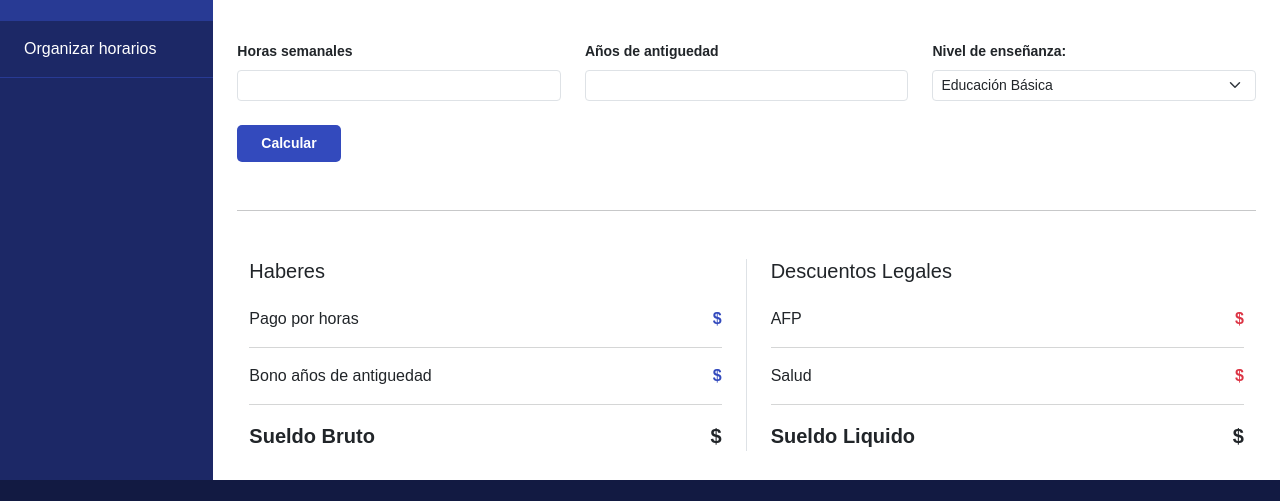
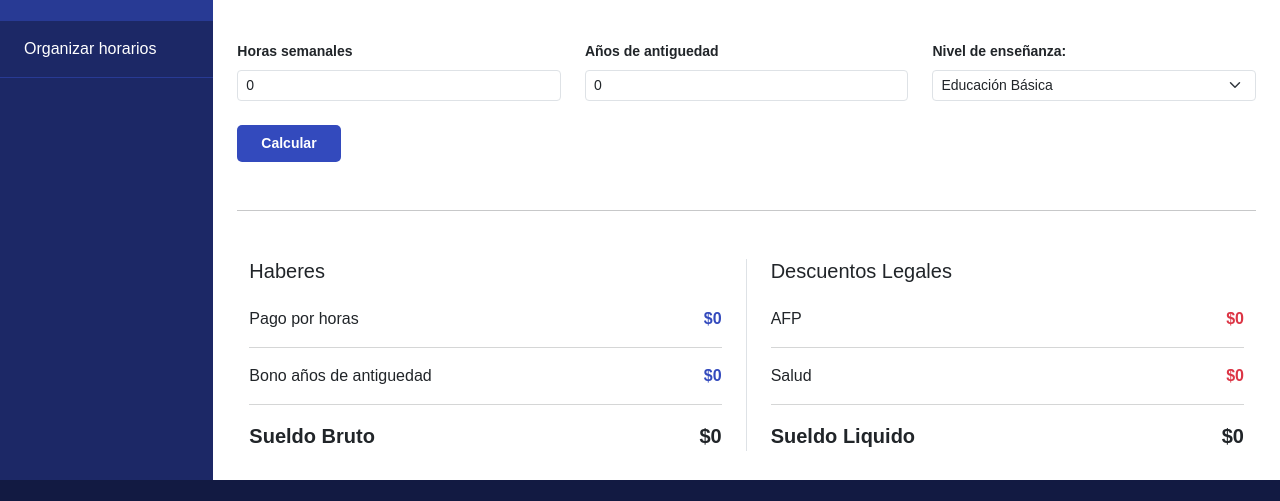
Before and after one commit to AleRiveraG/deep-college, a React (Vite) app in the folder frontend_react/: page /directiva/calculadora-sueldos in a window 1280 px wide. Shown: the part 402-903 px from the top of the page. Built offline with nearby package versions, Linux system fonts and the light colour scheme; some icons are missing.

Commit message:
Incorporación de funcionalidad calculadora de sueldos vista directiva

```diff
--- a/frontend_react/src/pages/directiva/CalculadoraSueldos.jsx
+++ b/frontend_react/src/pages/directiva/CalculadoraSueldos.jsx
@@ -1,7 +1,26 @@
 import Header from "../../components/Header";
 import Footer from "../../components/Footer";
 import SidebarDirectiva from "../../components/SidebarDirectiva";
+import { useState } from "react";
+
 function CalculadoraSueldos() {
+    const [horasSemanales, setHorasSemanales] = useState(0);
+    const [aniosAntiguedad, setAniosAntiguedad] = useState(0);
+    const [nivel, setNivel] = useState(null);
+    const [pagoHoras, setPagoHoras] = useState(0);
+    const [bonoAnios, setBonoAnios] =  useState(0);
+    const [afp, setAfp] = useState(0);
+    const [salud, setSalud] = useState(0);
+    const [sueldoBruto, setSueldoBruto] = useState(0);
+    const [sueldoLiquido, setSueldoLiquido] = useState(0);
+
+    function validarCampos() {
+            return(
+                horasSemanales > 0 &&
+                aniosAntiguedad >= 0 &&
+                nivel != ""
+            );
+        }
 
     return(
         <>
@@ -45,22 +64,72 @@ function CalculadoraSueldos() {
                                     <div className="row mb-4 fila-inputs">
                                         <div className="col-md-4">
                                             <label htmlFor="horas-semanales" className="form-label fw-bold small">Horas semanales</label>
-                                            <input id="horas-semanales" type="number" className="form-control form-control-sm campo-formulario" min="0" max="42" />
+                                            <input id="horas-semanales" type="number" className="form-control form-control-sm campo-formulario" min="0" max="42" value={horasSemanales} onChange={(evento) => setHorasSemanales(evento.target.value)}/>
                                         </div>
                                         <div className="col-md-4">
                                             <label htmlFor="anios-antiguedad" className="form-label fw-bold small">Años de antiguedad</label>
-                                            <input id="anios-antiguedad" type="number" className="form-control form-control-sm campo-formulario" min="0" max="50" />
+                                            <input id="anios-antiguedad" type="number" className="form-control form-control-sm campo-formulario" min="0" max="50" value={aniosAntiguedad} onChange={(evento) => setAniosAntiguedad(evento.target.value)}/>
                                         </div>
                                         <div className="col-md-4">
                                             <label htmlFor="nivel" className="form-label fw-bold small">Nivel de enseñanza:</label>
-                                            <select id="nivel" className="form-select form-select-sm campo-formulario">
+                                            <select id="nivel" className="form-select form-select-sm campo-formulario" value={nivel} onChange={(evento) => setNivel(evento.target.value)}>
                                                 <option value="basica">Educación Básica</option>
                                                 <option value="media">Educación Media</option>
                                             </select>
                                         </div>
                                     </div>
 
-                                    <button type="submit" className="btn btn-sm boton-calcular px-4">Calcular</button>
+                                    <button type="submit" className="btn btn-sm boton-calcular px-4"
+                                    onClick={ (evento) => {
+                                        evento.preventDefault();
+                                        if(validarCampos()) {
+                                            const porcentaje = 0.015;
+
+                                            if(nivel === 'media') {
+                                                const pago = horasSemanales * 21034;
+
+                                                const bono = Math.round((aniosAntiguedad * porcentaje)*pago);
+
+                                                const bruto = pago + bono;
+
+                                                const desc_afp = Math.round(0.1 * bruto);
+                                                const desc_salud = Math.round(0.07 * bruto);
+
+                                                const liquido = bruto - desc_salud - desc_afp;
+
+                                                setPagoHoras(pago);
+                                                setBonoAnios(bono);
+                                                setAfp(desc_afp);
+                                                setSalud(desc_salud);
+                                                setSueldoBruto(bruto);
+                                                setSueldoLiquido(liquido);
+
+                                            } else {
+                                                const pago = horasSemanales * 19992;
+
+                                                const bono = Math.round((aniosAntiguedad * porcentaje)*pago);
+
+                                                const bruto = pago + bono;
+
+                                                const desc_afp = Math.round(0.1 * bruto);
+                                                const desc_salud = Math.round(0.07 * bruto);
+
+                                                const liquido = bruto - desc_salud - desc_afp;
+
+                                                setPagoHoras(pago);
+                                                setBonoAnios(bono);
+                                                setAfp(desc_afp);
+                                                setSalud(desc_salud);
+                                                setSueldoBruto(bruto);
+                                                setSueldoLiquido(liquido);
+                                            }
+                                        } else {
+                                            alert("Datos invalidos, ingrese nuevamente.")
+                                        }
+                                    }}
+                                    >
+                                        Calcular
+                                    </button>
 
                                     <hr className="my-5" style={{ borderColor: "#283A94;" }} />
 
@@ -70,17 +139,17 @@ function CalculadoraSueldos() {
                                             <div className="mt-3 detalle-resultados">
                                                 <div className="d-flex justify-content-between mb-3">
                                                     <span className="etiqueta-resultado">Pago por horas</span>
-                                                    <span id="pago-horas" className="fw-bold monto-resultado">$</span>
+                                                    <span id="pago-horas" className="fw-bold monto-resultado">${pagoHoras}</span>
                                                 </div>
                                                 <hr className="text-muted" />
                                                 <div className="d-flex justify-content-between mb-3">
                                                     <span className="etiqueta-resultado">Bono años de antiguedad</span>
-                                                    <span id="bono-antiguedad" className="fw-bold monto-resultado">$</span>
+                                                    <span id="bono-antiguedad" className="fw-bold monto-resultado">${bonoAnios}</span>
                                                 </div>
                                                 <hr className="text-muted" />
                                                 <div className="d-flex justify-content-between fs-5">
                                                     <strong className="etiqueta-total text-dark">Sueldo Bruto</strong>
-                                                    <strong id="sueldo-bruto" className="monto-total text-dark">$</strong>
+                                                    <strong id="sueldo-bruto" className="monto-total text-dark">${sueldoBruto}</strong>
                                                 </div>
                                             </div>
                                         </div>
@@ -89,17 +158,17 @@ function CalculadoraSueldos() {
                                             <div className="mt-3 detalle-resultados">
                                                 <div className="d-flex justify-content-between mb-3">
                                                     <span className="etiqueta-resultado">AFP</span>
-                                                    <span id="afp" className="fw-bold monto-resultado">$</span>
+                                                    <span id="afp" className="fw-bold monto-resultado">${afp}</span>
                                                 </div>
                                                 <hr className="text-muted" />
                                                 <div className="d-flex justify-content-between mb-3">
                                                     <span className="etiqueta-resultado">Salud</span>
-                                                    <span id="salud" className="fw-bold monto-resultado">$</span>
+                                                    <span id="salud" className="fw-bold monto-resultado">${salud}</span>
                                                 </div>
                                                 <hr className="text-muted" />
                                                 <div className="d-flex justify-content-between fs-5">
                                                     <strong className="etiqueta-total text-dark">Sueldo Liquido</strong>
-                                                    <strong id="sueldo-liquido" className="monto-total text-dark">$</strong>
+                                                    <strong id="sueldo-liquido" className="monto-total text-dark">${sueldoLiquido}</strong>
                                                 </div>
                                             </div>
                                         </div>
```
